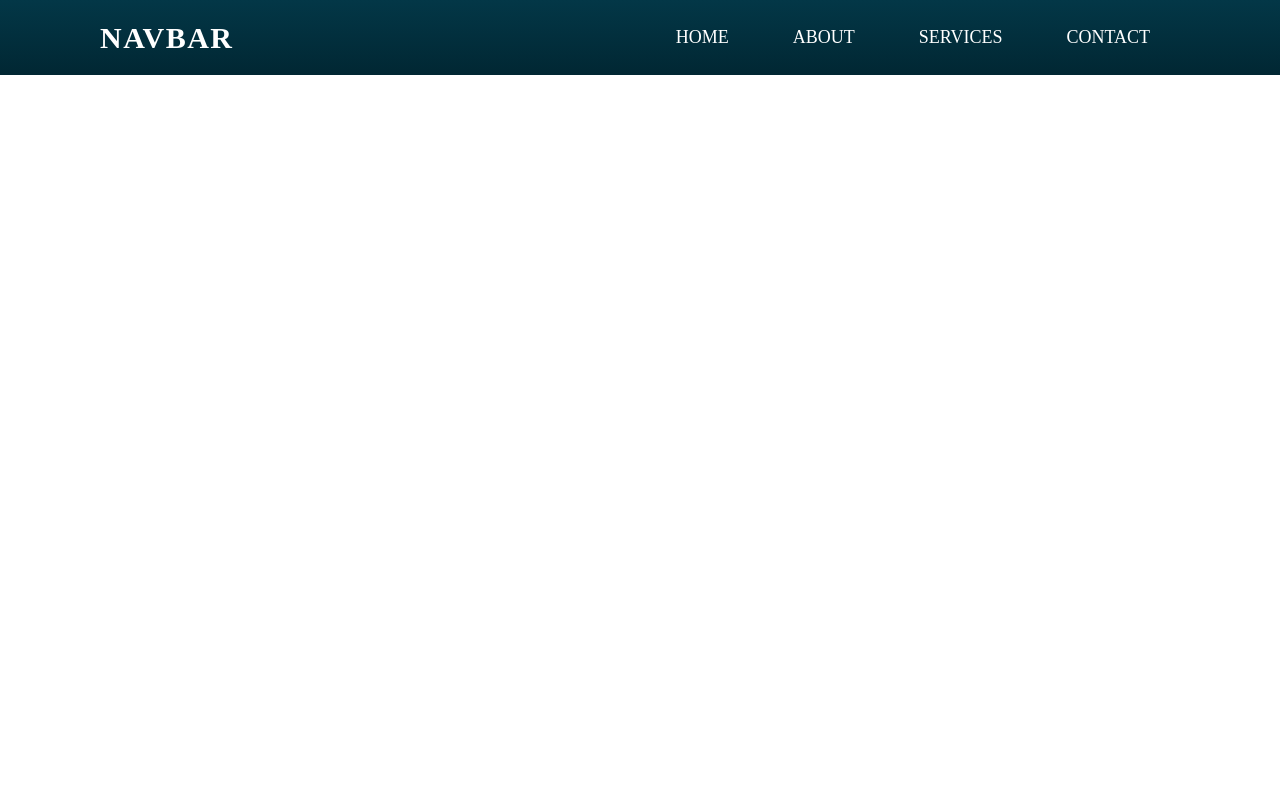
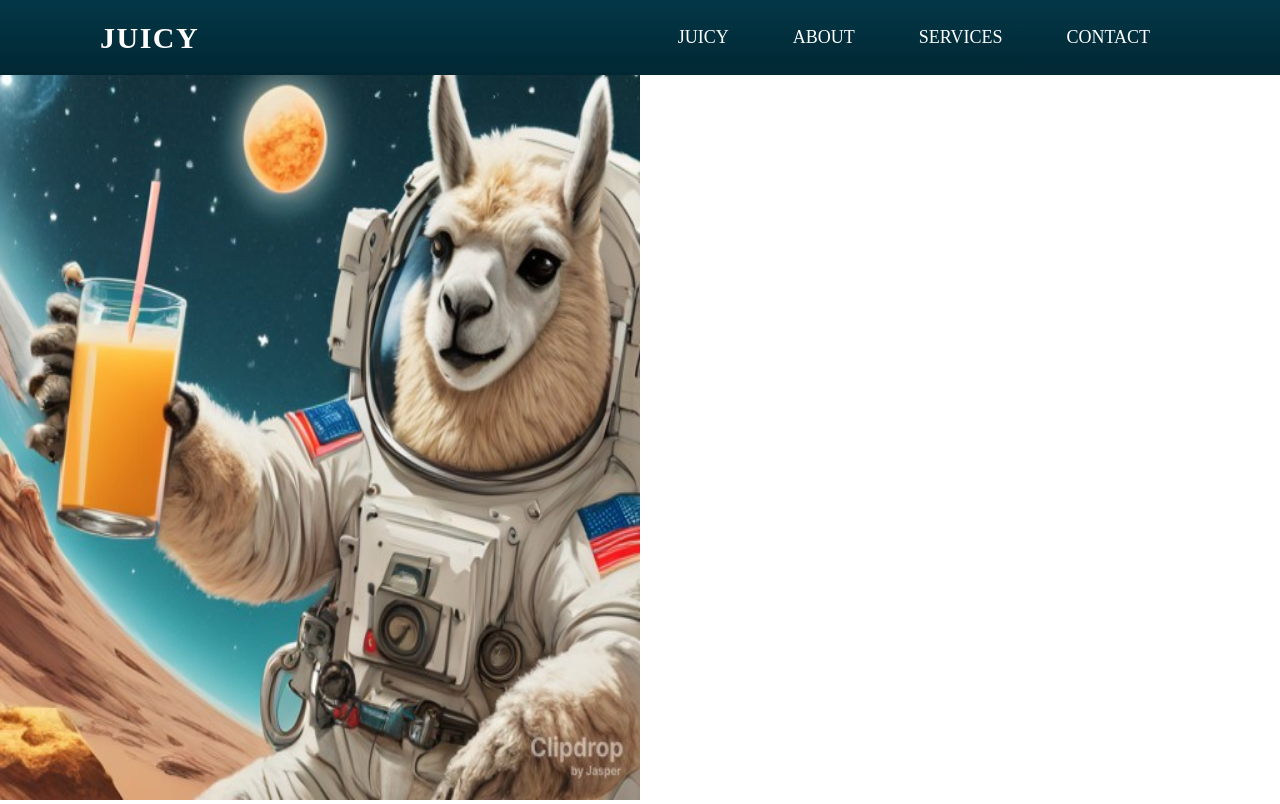
Before and after one commit to Miru22/Juicy, a plain HTML site: page index.html in a window 1280 px wide. Drawn offline with Linux system fonts and the light colour scheme.

Commit message:
Big Update

```diff
--- a/index.html
+++ b/index.html
@@ -10,14 +10,15 @@
   <body>
     <nav>
       <div class="logo">
-        <p>Navbar</p>
+        <p>Juicy</p>
       </div>
       <ul>
-        <li><a href="#">home</a></li>
+        <li><a href="#">Juicy</a></li>
         <li><a href="#">About</a></li>
         <li><a href="#">Services</a></li>
         <li><a href="#">Contact</a></li>
       </ul>
     </nav>
+    <div class="content-items"><img src="logo.jpeg" alt=""</div>
   </body>
 </html>
--- a/style.css
+++ b/style.css
@@ -31,11 +31,18 @@ nav li a {
   font-size: 18px;
   text-transform: uppercase;
   padding: 0px 30px;
-  color: white;
+  color: rgb(255, 255, 255);
   text-decoration: none;
 }
 
-navlia: hover {
+nav li a:hover {
   color: #ff8c69;
   transition: all 0.4s ease 0s;
 }
+.content-items img {
+  width: 50%;
+  height: 100vh;
+
+  background-position: center;
+  background-color: #012733;
+}
```
Also changed, not shown: logo.jpeg (added), 1 other file.
